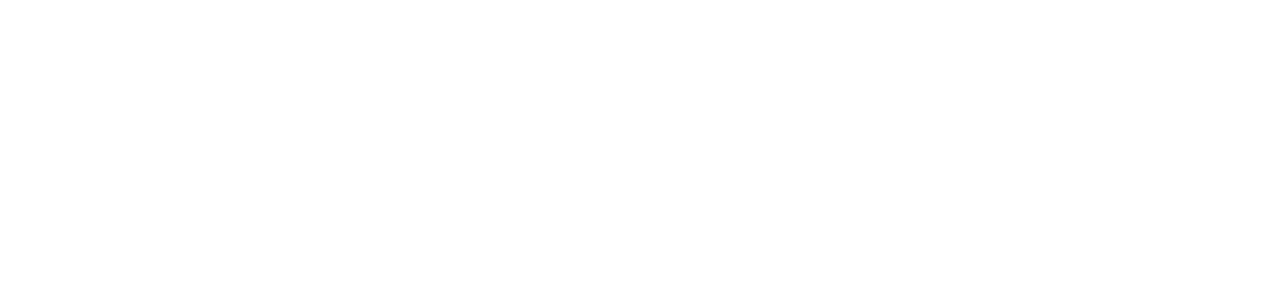
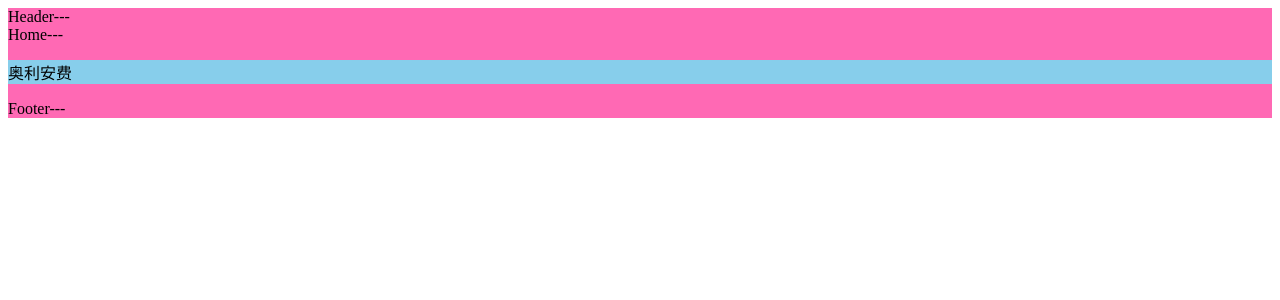
Before and after one commit to Web2001zz/Web2001zz-Vue-Pc, a Vue app: page / in a window 1280 px wide. Shown: the top 300 px of the page. Built offline with nearby package versions, Linux system fonts and the light colour scheme.

Commit message:
router组件

```diff
--- a/package.json
+++ b/package.json
@@ -9,6 +9,8 @@
   },
   "dependencies": {
     "core-js": "^3.6.5",
+    "less": "^3.12.2",
+    "less-loader": "^7.1.0",
     "vue": "^2.6.11",
     "vue-router": "^3.4.9"
   },
--- a/src/App.vue
+++ b/src/App.vue
@@ -1,12 +1,29 @@
 <template>
-  <div></div>
+  <div class="App">
+    <Header />
+    <router-view></router-view>
+    <p>奥利安费</p>
+    <Footer />
+  </div>
 </template>
 
 <script>
+import Footer from "./components/Footer";
+import Header from "./components/Header";
 export default {
   name: "App",
+  components: {
+    Footer,
+    Header,
+  },
 };
 </script>
 
 <style lang="less" scoped>
+.App {
+  background: hotpink;
+  p {
+    background-color: skyblue;
+  }
+}
 </style>
--- /dev/null
+++ b/src/components/Footer/index.vue
@@ -0,0 +1,15 @@
+<template>
+  <div>
+      Footer---
+  </div>
+</template>
+
+<script>
+export default {
+  name: 'Footer',
+}
+</script>
+
+<style lang="less" scoped>
+
+</style>
--- /dev/null
+++ b/src/components/Header/index.vue
@@ -0,0 +1,13 @@
+<template>
+  <div>Header---</div>
+</template>
+
+<script>
+export default {
+  name: 'Header',
+}
+</script>
+
+<style lang="less" scoped>
+
+</style>
--- a/src/main.js
+++ b/src/main.js
@@ -1,8 +1,11 @@
-import Vue from 'vue'
-import App from './App.vue'
+import Vue from 'vue';
+import App from './App.vue';
 
-Vue.config.productionTip = false
+import router from './router';
+
+Vue.config.productionTip = false;
 
 new Vue({
-  render: h => h(App),
-}).$mount('#app')
+	render: (h) => h(App),
+	router
+}).$mount('#app');
--- /dev/null
+++ b/src/router/index.js
@@ -0,0 +1,30 @@
+import Vue from 'vue';
+import VueRouter from 'vue-router';
+
+Vue.use(VueRouter);
+
+import Home from '../view/Home';
+import Login from '../view/Login';
+import Register from '../view/Register';
+import Search from '../view/Search';
+
+export default new VueRouter({
+	routes: [
+		{
+			path: '/',
+			component: Home
+		},
+		{
+			path: '/Login',
+			component: Login
+		},
+		{
+			path: '/Register',
+			component: Register
+		},
+		{
+			path: '/Search',
+			component: Search
+		}
+	]
+});
--- /dev/null
+++ b/src/view/Home/index.vue
@@ -0,0 +1,12 @@
+<template>
+  <div>Home---</div>
+</template>
+
+<script>
+export default {
+  name: "Home",
+};
+</script>
+
+<style lang="less" scoped>
+</style>
--- /dev/null
+++ b/src/view/Login/index.vue
@@ -0,0 +1,12 @@
+<template>
+  <div>Login---</div>
+</template>
+
+<script>
+export default {
+  name: "Login",
+};
+</script>
+
+<style lang="less" scoped>
+</style>
--- /dev/null
+++ b/src/view/Register/index.vue
@@ -0,0 +1,12 @@
+<template>
+  <div>Register---</div>
+</template>
+
+<script>
+export default {
+  name: "Register",
+};
+</script>
+
+<style lang="less" scoped>
+</style>
--- /dev/null
+++ b/src/view/Search/index.vue
@@ -0,0 +1,12 @@
+<template>
+  <div>Search---</div>
+</template>
+
+<script>
+export default {
+  name: "Search",
+};
+</script>
+
+<style lang="less" scoped>
+</style>
```
Also changed, not shown: src/abb.vue (deleted, +0 -13 lines), 1 other file (tests, documents, lock files or other folders).
